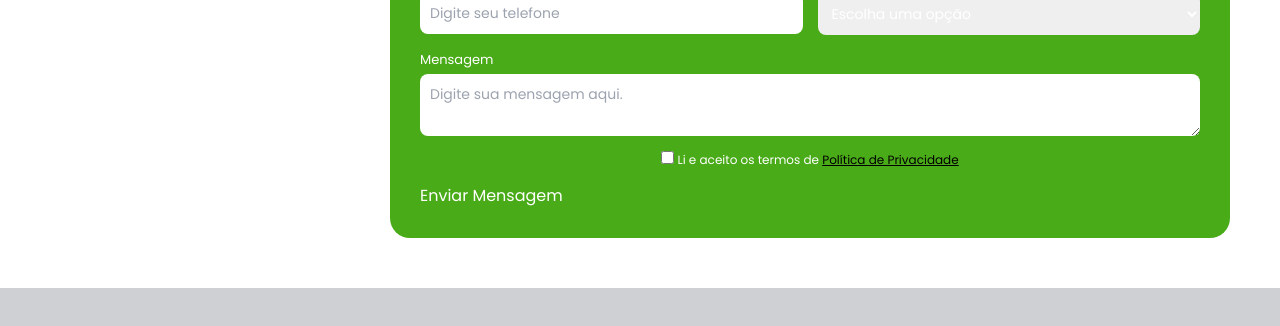
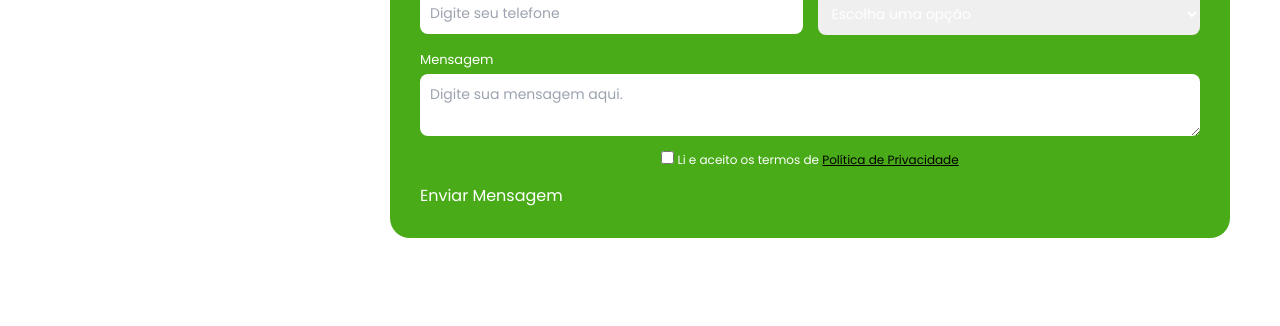
Before and after one commit to danielsantos011/limpeseunomeagora, a plain HTML site: page index.html in a window 1280 px wide. Shown: the part 2613-2939 px from the top of the page. After the commit the page ends 2901 px from the top, so only its background shows below. Drawn offline with nearby package versions, Linux system fonts and the light colour scheme.

Commit message:
décimocoommit

```diff
--- a/index.html
+++ b/index.html
@@ -28,7 +28,7 @@
     </div>
     <div class="navbar-right">
       <a href="#" class="client-area">
-        <span class="material-symbols-outlined">
+     <span class="material-symbols-outlined">
 account_circle
 </span>
         Área do Cliente
@@ -181,9 +181,9 @@ account_circle
     </form>
   </div>
 </section>
-<footer>
 
-</footer>
+
+
 <script>
   const toggle = document.getElementById("menu-toggle");
   const navMenu = document.getElementById("nav-menu");
--- a/style/style.css
+++ b/style/style.css
@@ -401,6 +401,9 @@ footer{
   background-color: var(--footer) ;
 }
 
+  html {
+    scroll-behavior: smooth;
+  }
 
 @media (max-width: 1024px) {
   .hero {
```
Also changed, not shown: assets/image/Captura de tela 2025-06-27 130510.png (added).
